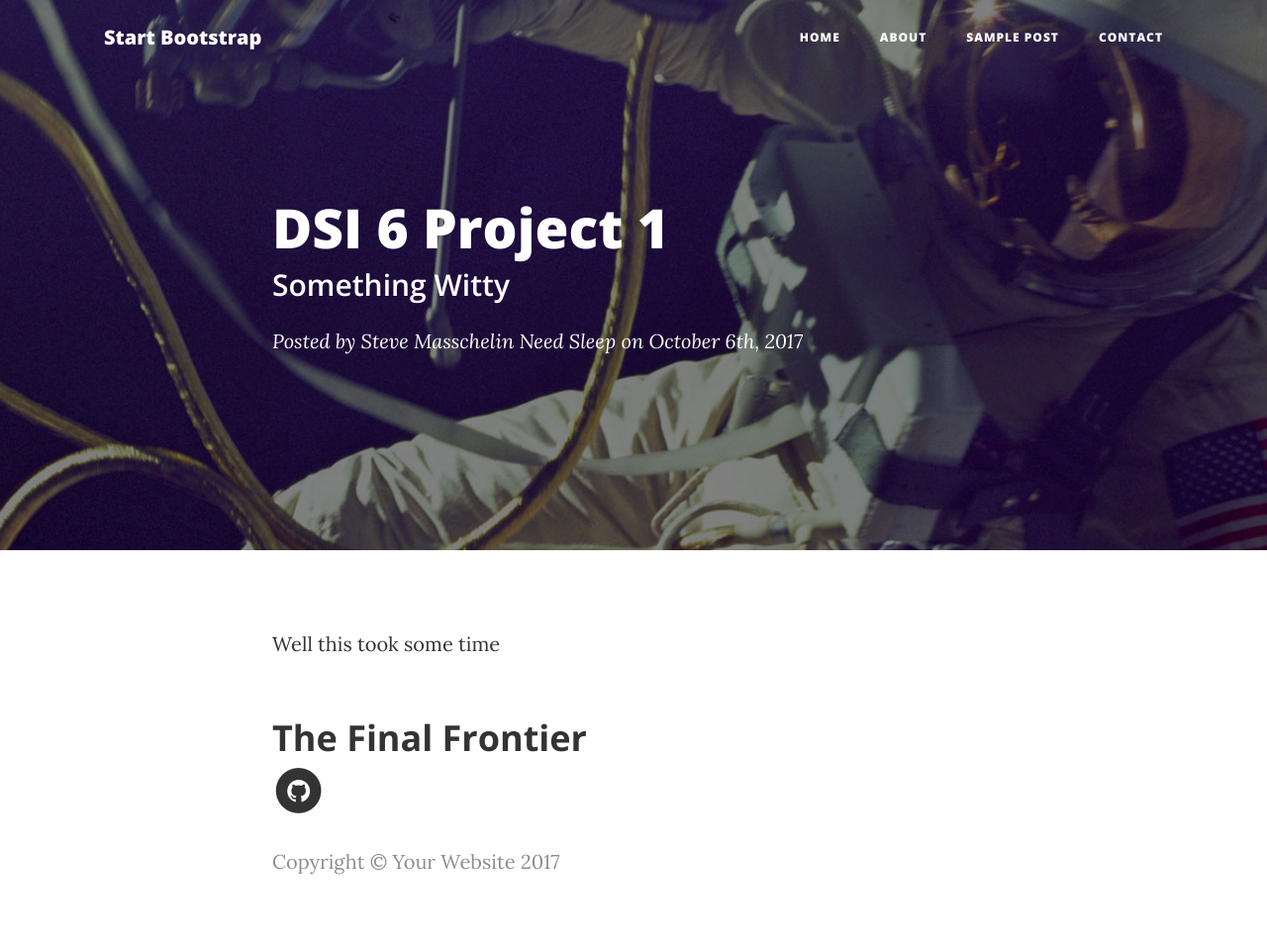
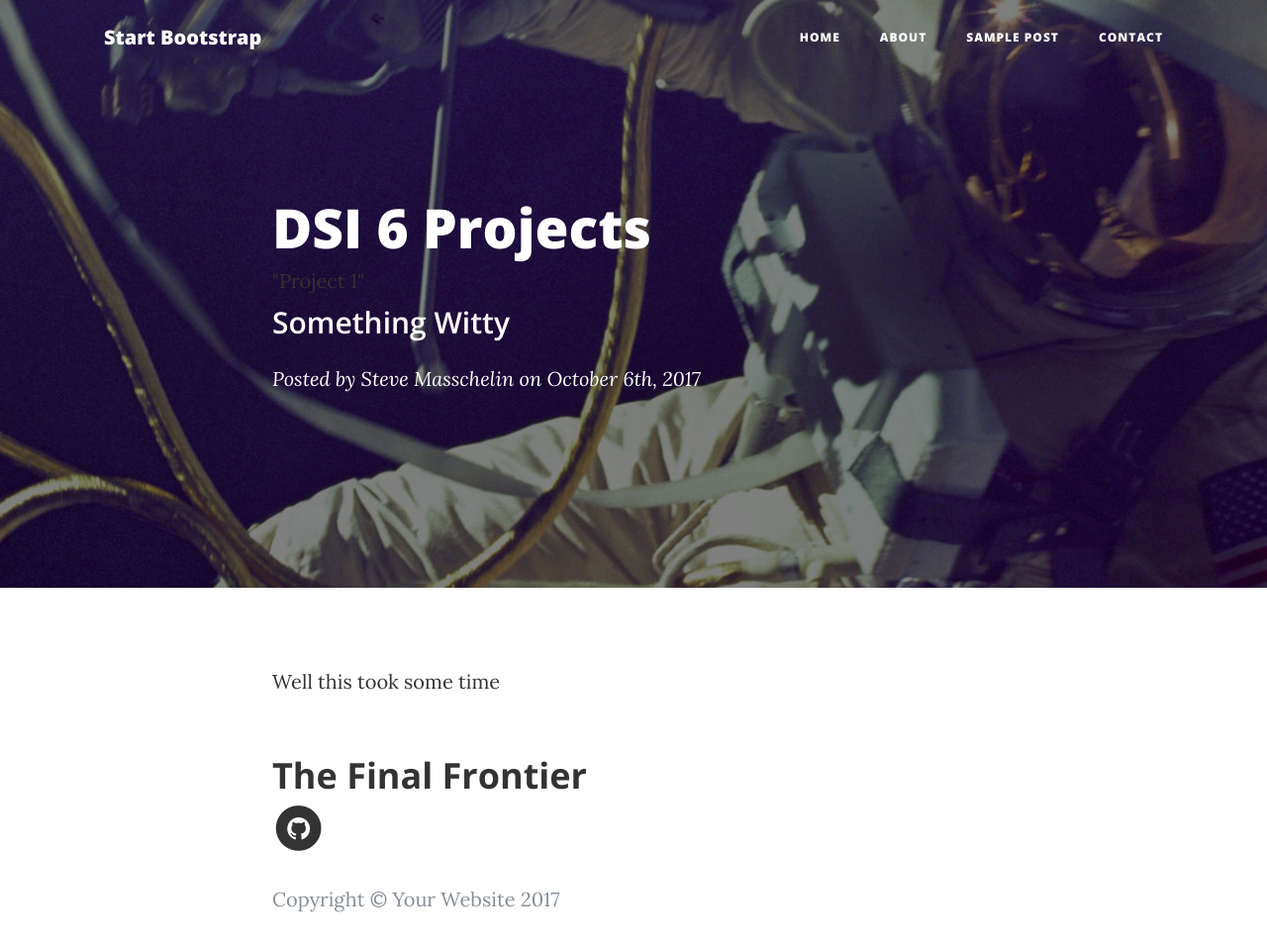
Before and after one commit to smasschelin/PersonalBlog, a website: page post.html in a window 1280 px wide. Shown: the whole page at 99% size. Before the commit the page ends 916 px from the top, so only its background shows below. Drawn offline with nearby package versions, Linux system fonts and the light colour scheme.

Commit message:
Link works now

```diff
--- a/post.html
+++ b/post.html
@@ -58,11 +58,10 @@
         <div class="row">
           <div class="col-lg-8 col-md-10 mx-auto">
             <div class="post-heading">
-              <h1>DSI 6 Project 1</h1>
-                <a href ="https://git.generalassemb.ly/smasschelin/project-1"></a>
+              <h1>DSI 6 Projects</h1>
+                <a href ="https://git.generalassemb.ly/smasschelin/project-1">"Project 1"</a>
               <h2 class="subheading">Something Witty</h2>
               <span class="meta">Posted by Steve Masschelin
-                <a href="#">Need Sleep</a>
                 on October 6th, 2017</span>
             </div>
           </div>
```
